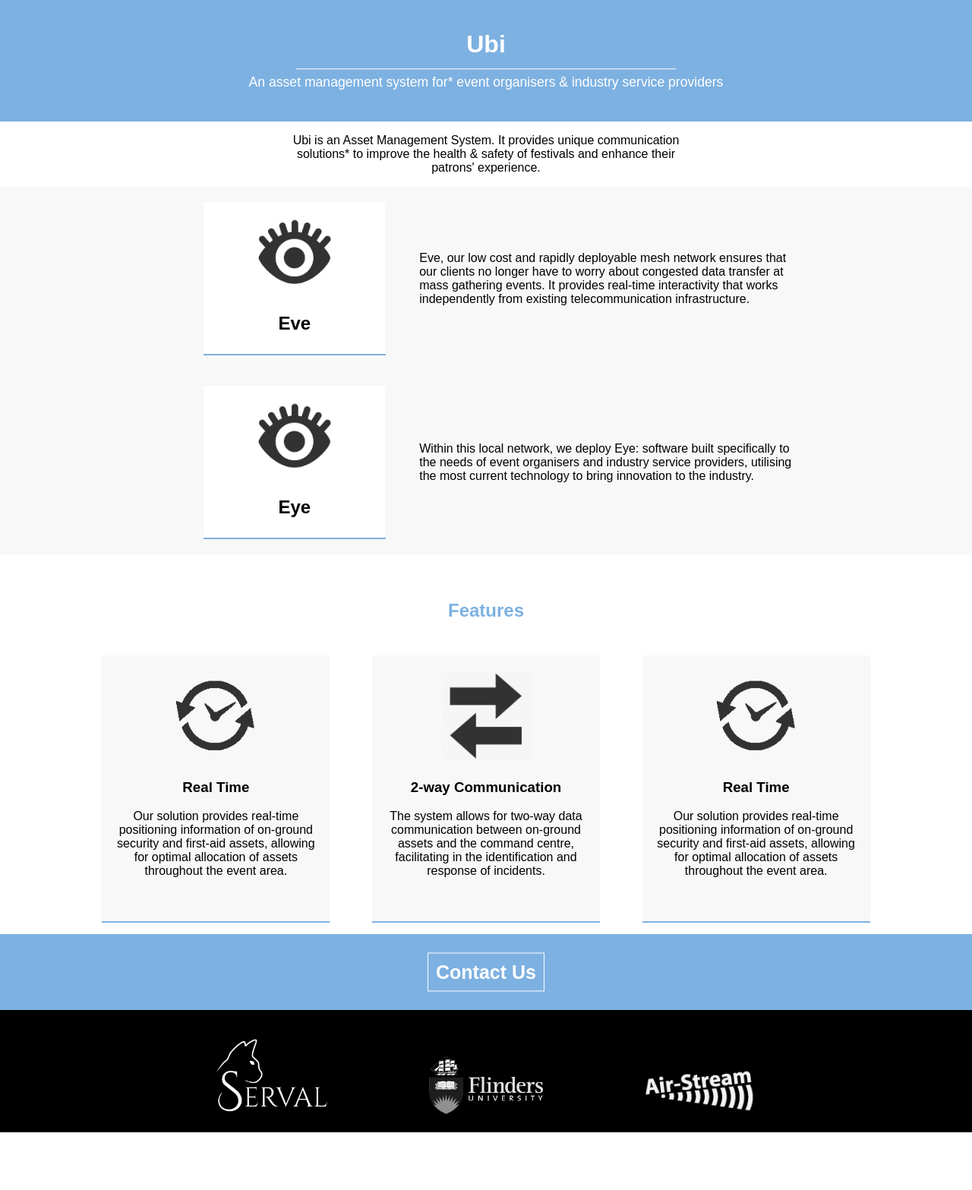
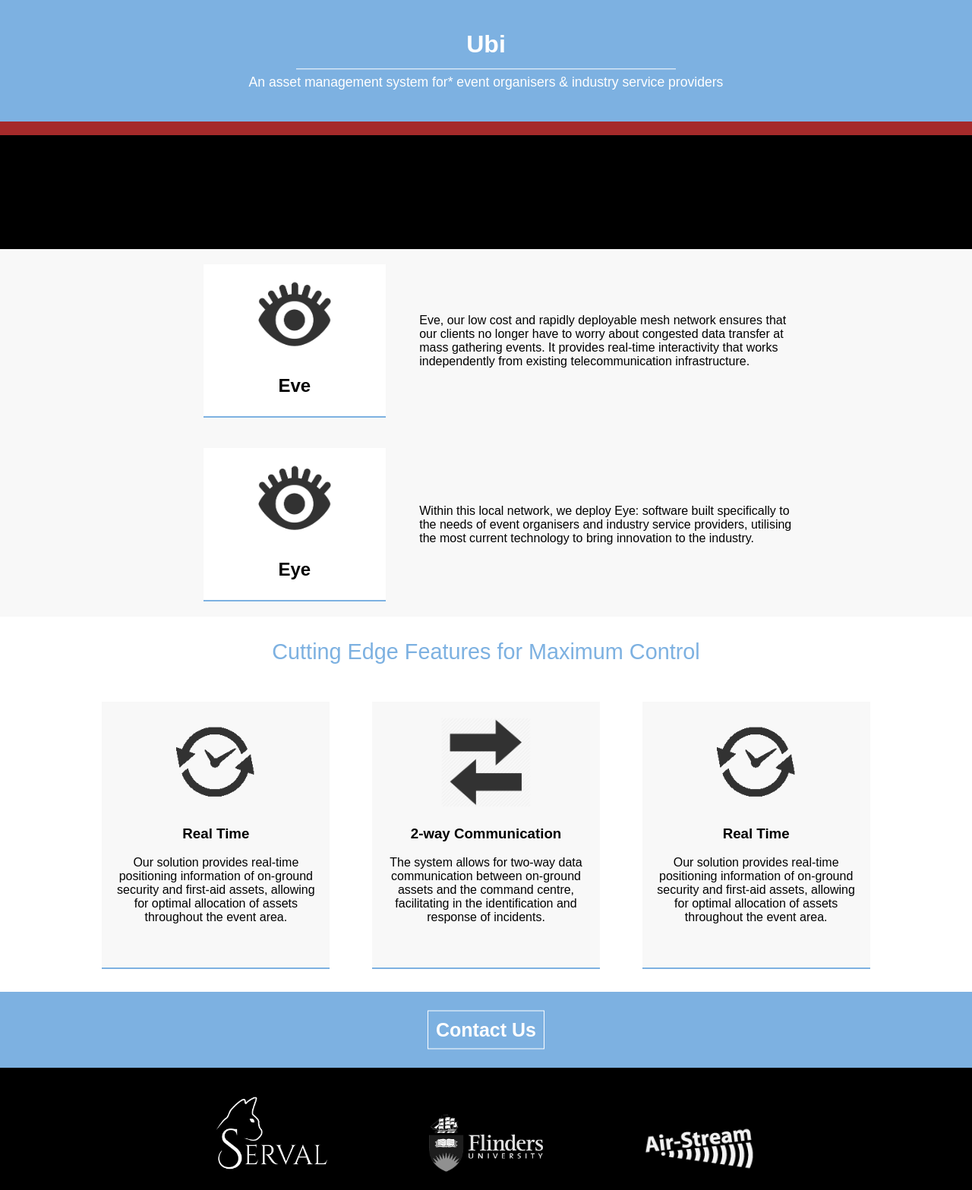
Before and after one commit to WiFindUs/wfu-website, a PHP site: page /services/ubi.html in a window 1280 px wide. Shown: the part 65-1632 px from the top of the page at 76% size. Before the commit the page ends 1556 px from the top, so only its background shows below. Run offline with PHP 8.4, Linux system fonts and the light colour scheme.

Commit message:
list header & gallery placeholder

```diff
--- a/mobile.css
+++ b/mobile.css
@@ -323,7 +323,9 @@ body
 	width: 100%;
 	background-color: #ffffff;
 	text-align: center;
-	padding-bottom: 15px;
+	padding-top: 30px;
+	padding-bottom: 30px;
+	/*height: 500px;*/
 }
 
 .horizontalCardList .card
@@ -340,7 +342,10 @@ body
 .horizontalCardList h2
 {
 	color: #7db1e1;
-	padding-top: 40px;
+	margin-top: 0;
+	font-weight: normal;
+	font-size: 180%;
+	/*padding-top: 40px;*/
 }
 
 .horizontalCardList card h3
@@ -437,6 +442,27 @@ body
 
 /*====END OF CONTACT====*/
 
+/*====GALLERY====*/
+.gallery
+{
+	width: 100%;
+	background-color: brown;
+}
+
+.gallery > img
+{
+	height: 450px;
+}
+
+.thumbnails
+{
+	width: 100%;
+	height: 150px;
+	background-color: black;
+}
+
+/*====END OF GALLERY====*/
+
 /*====FOOTER====*/
 footer
 {
--- a/services/ubi.html
+++ b/services/ubi.html
@@ -49,9 +49,17 @@
 			</div>
 		</div>
 
+		<div class="gallery">
+			<img src="" />
+			<div class="thumbnails">
+				<img src="" />
+			</div>
+		</div>
+
+		<!--
 		<p id="desc">Ubi is an Asset Management System. It provides unique communication solutions* to improve the health &
 		safety of festivals and enhance their patrons' experience.</p>
-
+		-->
 
 
 		<div class="verticalCardList">
@@ -81,7 +89,8 @@
 
 		<div class="horizontalCardList">
 
-			<h2>Features</h2>
+
+			<h2>Cutting Edge Features for Maximum Control</h2>
 
 			<div class="card">
 				<img src="../images/real-time.png" class="icon"></img>
```
